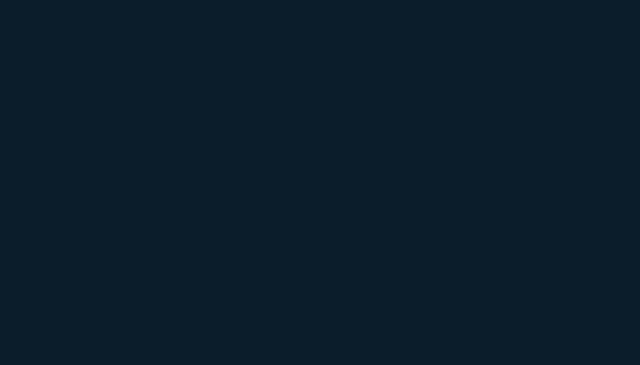
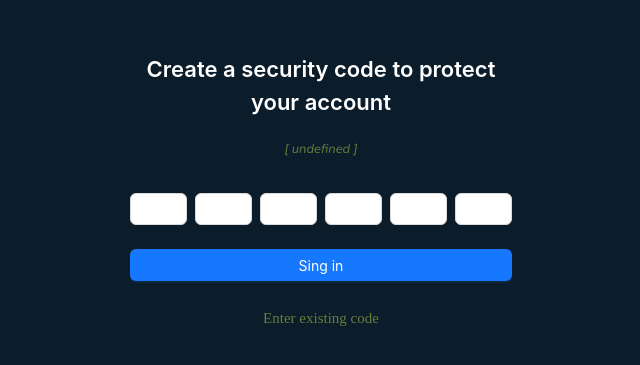
Before and after one commit to Litardo-Jardy/Libreria-Online, a React (Create React App) app: page /register in a window 1280 px wide. Before the commit this address had no page. Shown: the part 207-572 px from the top of the page, without its empty margins (319-959 px from the left). Built offline with nearby package versions, Linux system fonts and the light colour scheme.

Commit message:
Finished moduls Sign In

```diff
--- a/src/App.tsx
+++ b/src/App.tsx
@@ -1,19 +1,17 @@
 import "./Styles/App.css"
-import Books from "./Components/Books"
-import List from "./Components/List"
-import Button from "./Components/ComponentsList/ButtonList"
-import useClose from "./Components/ComponentsList/HandleButtonClose"
 import Login from "./Login/login"
 
 import { Routes, Route } from "react-router-dom";
+import Home from "./Dashboard/Home"
+import SignUp from "./Login/SignIn";
 
 const App = () => {
 
-  const {isVisible, handleIconClick} = useClose();
-
   return (
      <Routes>
-       <Route path="/" element={<Login />} />
+       <Route path="/login" element={<Login />} />
+       <Route path="/register" element={<SignUp />} />
+       <Route path="/home" element={<Home />} />
      </Routes>
   )}
 export default App;
--- /dev/null
+++ b/src/Login/SignIn.tsx
@@ -0,0 +1,73 @@
+import '../Styles/Login.css';
+import { Flex, Input, Typography } from 'antd';
+import type { GetProps } from 'antd';
+import { Button } from 'antd';
+import { Link, useNavigate } from 'react-router-dom';
+import { useEffect, useState } from 'react';
+
+type OTPProps = GetProps<typeof Input.OTP>;
+const { Title } = Typography;
+
+const SignUp = () => {
+
+   const navegation = useNavigate();
+
+    //Input
+   const onChange: OTPProps['onChange'] = (text) => {
+    setVerify(text)};
+
+  //Verify
+  interface statusProps {
+    name: string,
+    color: string}
+
+  const [pass, setPass] = useState<string>("");
+  const [verify, setVerify] = useState<string>("");
+  const [status, setStatus] = useState<statusProps | null>({
+	  name: "*Keep in mind that create a new Ping will erase your previous data.",
+	  color: "#B94A48"});
+
+  useEffect(() => {
+    setStatus({name: `[ ${verify[verify.length - 1]} ]`, color: "#6A7D3B"});
+  },[verify]);
+
+  const handleChange = () => {
+      if( pass != "" ){
+	if( pass == verify){
+	  setStatus({name: "*Loading...", color: "blue"})
+	  localStorage.clear();
+	  localStorage.setItem("codeUser", pass);
+
+             navegation("/home");
+
+	}else{
+	   setStatus({name: "*The codes don't match", color: "#B94A48"})}
+      }else{
+        setPass(verify);
+        setVerify("")
+	setStatus({name: "*Verify code", color: "#6A7D3B"});
+      }}
+
+  const sharedProps: OTPProps = {
+    onChange,
+    value: verify};
+
+  return (
+   <div className="container-login">
+      <div className="container-pass">
+
+	  <Title className='title-login' level={5}><span style={{ "color": "#fff", "fontSize": "22px"}}>
+	   Create a security code to protect your account</span></Title>
+	     { status ? <p style={{ "color": status.color }} className='text-verify'>{status.name}</p> : null}
+
+           <br />
+
+          <Flex gap="large" align="flex-center" vertical>
+              <Input.OTP mask="✱" {...sharedProps} />
+             <Button onClick={handleChange} type="primary">Sing in</Button>
+	     <Link to="/login"> <p className='text-login'>Enter existing code</p></Link>
+          </Flex>
+      </div>
+   </div>
+  )}
+export default SignUp;
--- a/src/Login/login.tsx
+++ b/src/Login/login.tsx
@@ -2,6 +2,7 @@ import '../Styles/Login.css';
 import { Flex, Input, Typography } from 'antd';
 import type { GetProps } from 'antd';
 import { Button } from 'antd';
+import { Link } from 'react-router-dom';
 
 type OTPProps = GetProps<typeof Input.OTP>;
 const { Title } = Typography;
@@ -27,8 +28,8 @@ const Login = () => {
 	  <br />
           <Flex gap="large" align="flex-center" vertical>
            <Input.OTP mask="✱" {...sharedProps} />
-           <Button type="primary">Sing in</Button>
-	   <p className='text-login'>Create a new code</p>
+           <Button type="primary">Log In</Button>
+	   <Link to="/register"> <p className='text-login'> Create a new code</p></Link>
 
           </Flex>
       </div>
--- a/src/Styles/Login.css
+++ b/src/Styles/Login.css
@@ -25,3 +25,8 @@
    cursor: pointer;
    position: relative;
    top: -10px}
+
+.text-verify{
+   color: #6A7D3B;
+   font-size: 13px;
+   text-align: center}
```
